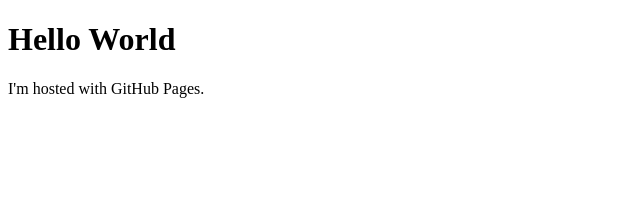
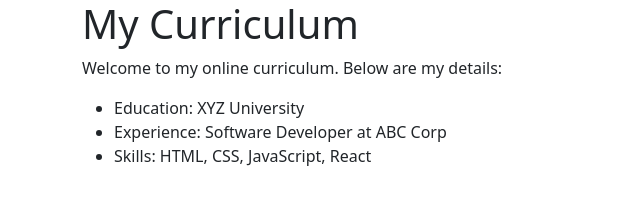
Before and after one commit to Tiago-GPT/Tiago-GPT.github.io, a plain HTML site: page index.html in a window 1280 px wide. Shown: the whole page, without its empty margins (0-640 px from the left). Drawn offline with nearby package versions, Linux system fonts and the light colour scheme.

Commit message:
Update index.html

```diff
--- a/index.html
+++ b/index.html
@@ -1,7 +1,20 @@
 <!DOCTYPE html>
-<html>
+<html lang="en">
+<head>
+    <meta charset="UTF-8">
+    <meta name="viewport" content="width=device-width, initial-scale=1.0">
+    <title>Your Name - Curriculum</title>
+    <link href="https://cdn.jsdelivr.net/npm/bootstrap@5.1.3/dist/css/bootstrap.min.css" rel="stylesheet">
+</head>
 <body>
-<h1>Hello World</h1>
-<p>I'm hosted with GitHub Pages.</p>
+    <div class="container">
+        <h1>My Curriculum</h1>
+        <p>Welcome to my online curriculum. Below are my details:</p>
+        <ul>
+            <li>Education: XYZ University</li>
+            <li>Experience: Software Developer at ABC Corp</li>
+            <li>Skills: HTML, CSS, JavaScript, React</li>
+        </ul>
+    </div>
 </body>
 </html>
```
